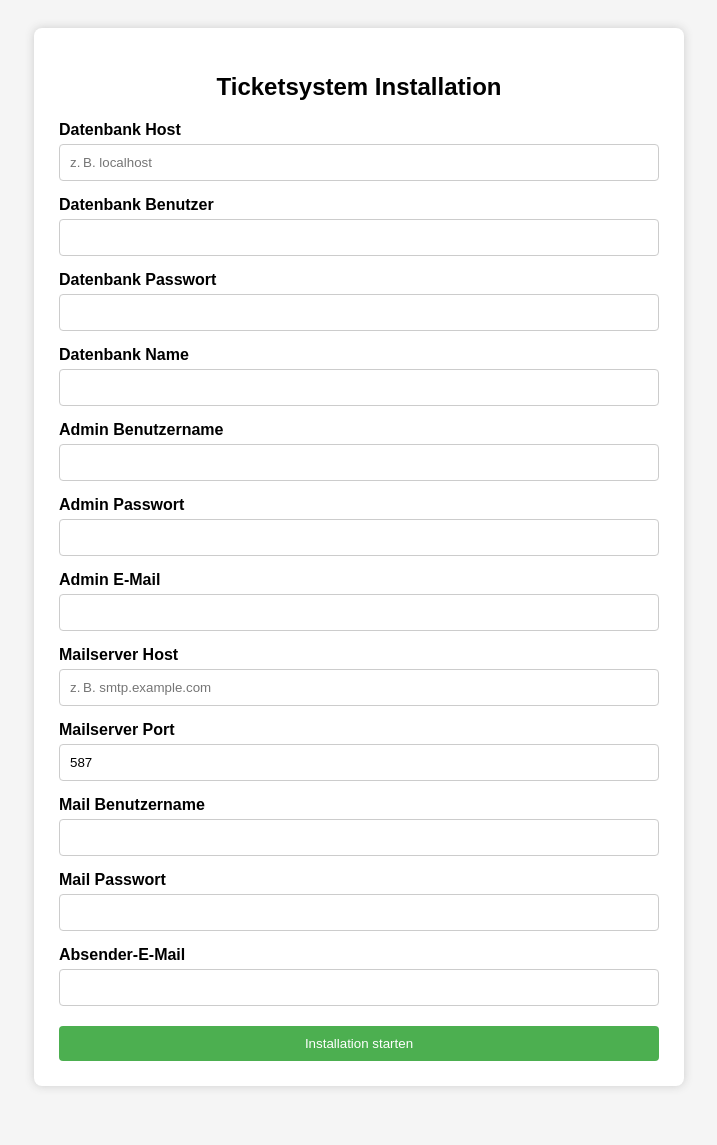
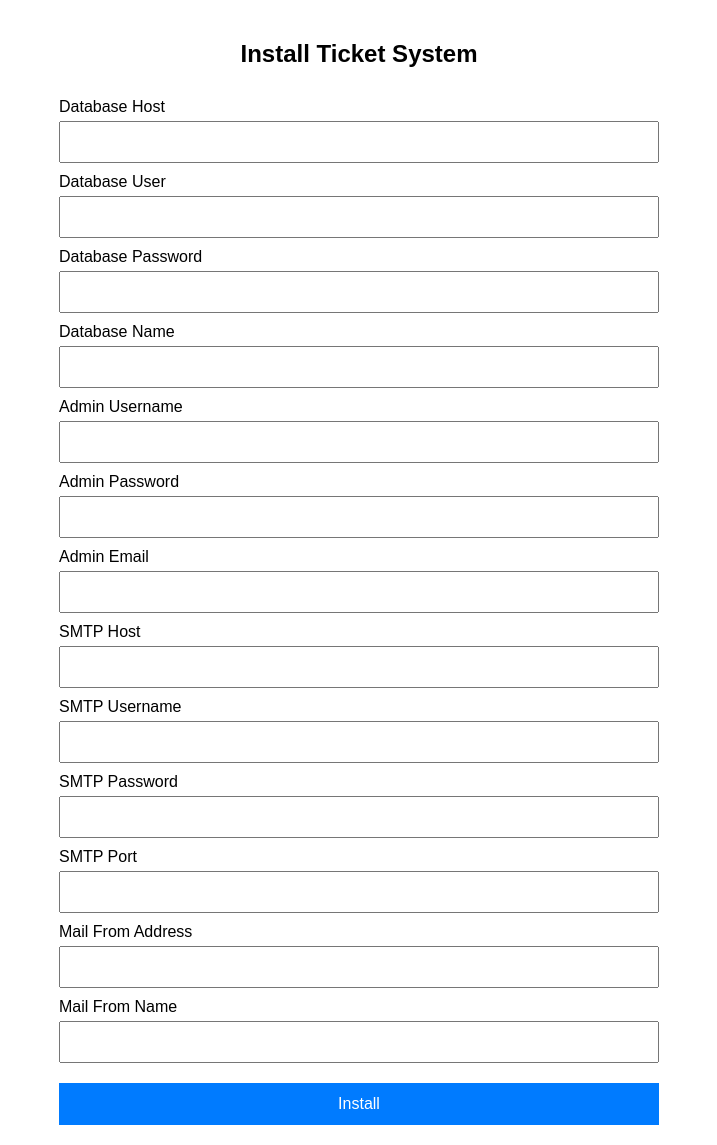
Before and after one commit to MCServer-Owner/Ticketsystem, a PHP site: page /install.php in a window 1280 px wide. Shown: the whole page, without its empty margins (281-998 px from the left). Before the commit the page ends 1088 px from the top, so only its background shows below. Run offline with PHP 8.4, Linux system fonts and the light colour scheme.

Commit message:
install.php

```diff
--- a/install.php
+++ b/install.php
@@ -1,62 +1,60 @@
 <?php
-if ($_SERVER["REQUEST_METHOD"] === "POST") {
-    $db_host = $_POST['db_host'];
-    $db_user = $_POST['db_user'];
-    $db_pass = $_POST['db_pass'];
-    $db_name = $_POST['db_name'];
-    $admin_user = $_POST['admin_user'];
-    $admin_pass = password_hash($_POST['admin_pass'], PASSWORD_DEFAULT);
-    $admin_email = $_POST['admin_email'];
-    $mail_host = $_POST['mail_host'];
-    $mail_port = $_POST['mail_port'];
-    $mail_user = $_POST['mail_user'];
-    $mail_pass = $_POST['mail_pass'];
-    $mail_from = $_POST['mail_from'];
+if ($_SERVER['REQUEST_METHOD'] === 'POST') {
+    $dbHost = $_POST['db_host'];
+    $dbUser = $_POST['db_user'];
+    $dbPass = $_POST['db_pass'];
+    $dbName = $_POST['db_name'];
+    $mailHost = $_POST['mail_host'];
+    $mailUsername = $_POST['mail_username'];
+    $mailPassword = $_POST['mail_password'];
+    $mailPort = $_POST['mail_port'];
+    $mailFrom = $_POST['mail_from'];
+    $mailFromName = $_POST['mail_from_name'];
+
+    $adminUsername = $_POST['admin_username'];
+    $adminPassword = password_hash($_POST['admin_password'], PASSWORD_DEFAULT);
+    $adminEmail = $_POST['admin_email'];
 
     // Verbindung zur Datenbank
-    $conn = new mysqli($db_host, $db_user, $db_pass);
+    $conn = new mysqli($dbHost, $dbUser, $dbPass);
+
     if ($conn->connect_error) {
-        die("Verbindung fehlgeschlagen: " . $conn->connect_error);
+        die("Database connection failed: " . $conn->connect_error);
     }
 
-    // Datenbank erstellen
-    $conn->query("CREATE DATABASE IF NOT EXISTS $db_name");
-    $conn->select_db($db_name);
+    // Datenbank erstellen (wenn nicht vorhanden)
+    $conn->query("CREATE DATABASE IF NOT EXISTS `$dbName`");
+    $conn->select_db($dbName);
 
-    // SQL-Schema laden
+    // Tabellen anlegen
     $schema = file_get_contents('schema.sql');
     if (!$conn->multi_query($schema)) {
-        die("Fehler beim Ausführen von schema.sql: " . $conn->error);
+        die("Schema import failed: " . $conn->error);
     }
+    while ($conn->more_results() && $conn->next_result()) { }
 
-    // Admin-Benutzer anlegen
+    // Admin-Nutzer einfügen
     $stmt = $conn->prepare("INSERT INTO users (username, password, email, is_admin, status) VALUES (?, ?, ?, 1, 'active')");
-    $stmt->bind_param("sss", $admin_user, $admin_pass, $admin_email);
+    $stmt->bind_param("sss", $adminUsername, $adminPassword, $adminEmail);
     $stmt->execute();
 
-    // config.php schreiben
-    $configContent = "<?php
-\$host = '$db_host';
-\$user = '$db_user';
-\$password = '$db_pass';
-\$dbname = '$db_name';
-\$conn = new mysqli(\$host, \$user, \$password, \$dbname);
-if (\$conn->connect_error) {
-    die('Verbindung fehlgeschlagen: ' . \$conn->connect_error);
-}
+    // config.php generieren
+    $configContent = "<?php\n";
+    $configContent .= "define('DB_HOST', '" . addslashes($dbHost) . "');\n";
+    $configContent .= "define('DB_USER', '" . addslashes($dbUser) . "');\n";
+    $configContent .= "define('DB_PASS', '" . addslashes($dbPass) . "');\n";
+    $configContent .= "define('DB_NAME', '" . addslashes($dbName) . "');\n\n";
+    $configContent .= "define('MAIL_HOST', '" . addslashes($mailHost) . "');\n";
+    $configContent .= "define('MAIL_USERNAME', '" . addslashes($mailUsername) . "');\n";
+    $configContent .= "define('MAIL_PASSWORD', '" . addslashes($mailPassword) . "');\n";
+    $configContent .= "define('MAIL_PORT', " . (int)$mailPort . ");\n";
+    $configContent .= "define('MAIL_FROM_ADDRESS', '" . addslashes($mailFrom) . "');\n";
+    $configContent .= "define('MAIL_FROM_NAME', '" . addslashes($mailFromName) . "');\n";
 
-// Mail-Konfiguration
-\$mail_config = [
-    'host' => '$mail_host',
-    'port' => $mail_port,
-    'username' => '$mail_user',
-    'password' => '$mail_pass',
-    'from' => '$mail_from'
-];
-?>";
-    file_put_contents("config.php", $configContent);
+    file_put_contents('config.php', $configContent);
+    chmod('config.php', 0644);
 
-    echo "<p style='color:green;'>Installation abgeschlossen! Du kannst dich jetzt als <strong>$admin_user</strong> einloggen.</p>";
+    echo "<p style='color:green;'>Installation successful. <strong>config.php</strong> was created and admin user added.</p>";
     exit;
 }
 ?>
@@ -65,106 +63,90 @@ if (\$conn->connect_error) {
 <html>
 <head>
     <meta charset="UTF-8">
-    <title>Ticketsystem Installation</title>
+    <title>Install Ticketsystem</title>
     <meta name="viewport" content="width=device-width, initial-scale=1">
     <style>
         body {
             font-family: sans-serif;
             padding: 20px;
-            background: #f5f5f5;
-        }
-
-        form {
-            background: white;
             max-width: 600px;
             margin: auto;
-            padding: 25px;
-            border-radius: 8px;
-            box-shadow: 0 0 10px #ccc;
         }
-
         h2 {
             text-align: center;
         }
-
+        form {
+            display: flex;
+            flex-direction: column;
+        }
         label {
-            display: block;
-            margin-top: 15px;
-            font-weight: bold;
+            margin-top: 10px;
         }
-
-        input {
-            width: 100%;
+        input[type="text"],
+        input[type="password"],
+        input[type="email"],
+        input[type="number"] {
             padding: 10px;
+            font-size: 1rem;
             margin-top: 5px;
-            box-sizing: border-box;
-            border: 1px solid #ccc;
-            border-radius: 4px;
         }
-
-        input[type=submit] {
-            background-color: #4CAF50;
+        input[type="submit"] {
+            margin-top: 20px;
+            padding: 12px;
+            background-color: #007BFF;
             color: white;
             border: none;
-            margin-top: 20px;
+            font-size: 1rem;
             cursor: pointer;
         }
-
-        input[type=submit]:hover {
-            background-color: #45a049;
-        }
-
-        @media (max-width: 600px) {
-            body {
-                padding: 10px;
-            }
-            form {
-                padding: 15px;
-            }
+        input[type="submit"]:hover {
+            background-color: #0056b3;
         }
     </style>
 </head>
 <body>
+    <h2>Install Ticket System</h2>
     <form method="POST">
-        <h2>Ticketsystem Installation</h2>
+        <label>Database Host</label>
+        <input type="text" name="db_host" required>
 
-        <label>Datenbank Host</label>
-        <input type="text" name="db_host" required placeholder="z. B. localhost">
-
-        <label>Datenbank Benutzer</label>
+        <label>Database User</label>
         <input type="text" name="db_user" required>
 
-        <label>Datenbank Passwort</label>
-        <input type="password" name="db_pass">
+        <label>Database Password</label>
+        <input type="password" name="db_pass" required>
 
-        <label>Datenbank Name</label>
+        <label>Database Name</label>
         <input type="text" name="db_name" required>
 
-        <label>Admin Benutzername</label>
-        <input type="text" name="admin_user" required>
+        <label>Admin Username</label>
+        <input type="text" name="admin_username" required>
 
-        <label>Admin Passwort</label>
-        <input type="password" name="admin_pass" required>
+        <label>Admin Password</label>
+        <input type="password" name="admin_password" required>
 
-        <label>Admin E-Mail</label>
+        <label>Admin Email</label>
         <input type="email" name="admin_email" required>
 
-        <label>Mailserver Host</label>
-        <input type="text" name="mail_host" required placeholder="z. B. smtp.example.com">
+        <label>SMTP Host</label>
+        <input type="text" name="mail_host" required>
 
-        <label>Mailserver Port</label>
-        <input type="number" name="mail_port" required value="587">
+        <label>SMTP Username</label>
+        <input type="text" name="mail_username" required>
 
-        <label>Mail Benutzername</label>
-        <input type="text" name="mail_user" required>
+        <label>SMTP Password</label>
+        <input type="password" name="mail_password" required>
 
-        <label>Mail Passwort</label>
-        <input type="password" name="mail_pass" required>
+        <label>SMTP Port</label>
+        <input type="number" name="mail_port" required>
 
-        <label>Absender-E-Mail</label>
+        <label>Mail From Address</label>
         <input type="email" name="mail_from" required>
 
-        <input type="submit" value="Installation starten">
+        <label>Mail From Name</label>
+        <input type="text" name="mail_from_name" required>
+
+        <input type="submit" value="Install">
     </form>
 </body>
 </html>
```
